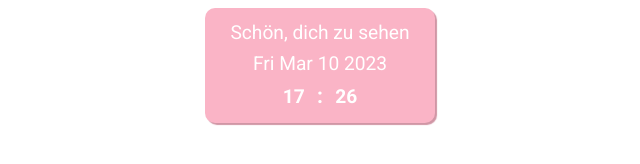
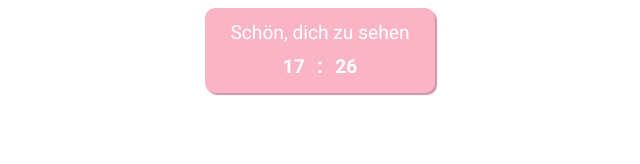
Before and after one commit to tinykawaii/Notion, a plain HTML site: page index.html in a window 1280 px wide. Shown: the whole page, without its empty margins (320-960 px from the left). Drawn offline with Linux system fonts and the light colour scheme.

Commit message:
Update index.html

```diff
--- a/index.html
+++ b/index.html
@@ -67,14 +67,6 @@ h1 {
     display: inline-block;
 }
 
-.date {
-    display: block;
-    min-width: 162px;
-    /* padding-right: 30px; */
-    /* border-right: 2px solid #D096A5; */
-    font-family: 'Roboto', sans-serif;
-    font-size: 1.2em;
-}
 .greet{
 
     min-width: 162px;
@@ -93,8 +85,7 @@ h1 {
 
     <div class="card">
         <div class="greet" id="greet"></div>
-      <div class="date" id="date"></div>
-      <div class="clock">
+          <div class="clock">
         <div class="time" id="hour"></div>
         <div class="colon">:</div>
         <div class="time" id="min"></div>
@@ -105,13 +96,7 @@ h1 {
 </div>
 
 <script>
-    function date() {
-var today = new Date();
-document.getElementById('date').innerHTML = today.toDateString();
-}
-
-
-function clock() {
+ function clock() {
 var today = new Date();
 var hour = zeros(today.getHours());
 var minutes = zeros(today.getMinutes());
@@ -147,7 +132,6 @@ return num;
 }
 
 function dateTime() {
-date();
 clock();
 setTimeout(dateTime, 500);
 }
```
